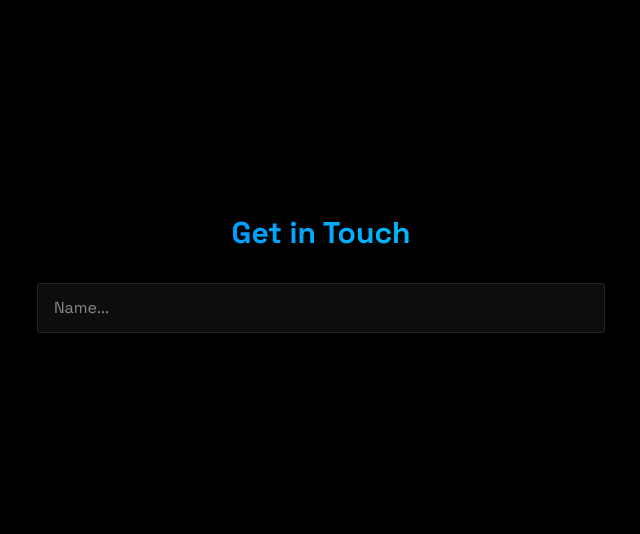
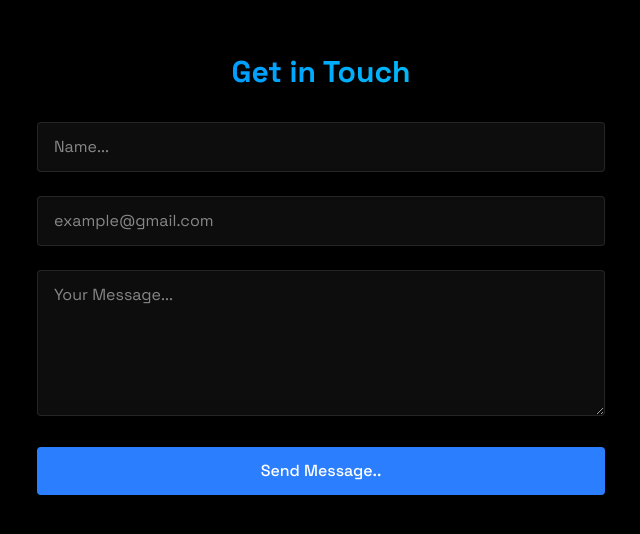
Before and after one commit to Kanishk1701/Portfolio-Website, a React (Vite) app: page / in a window 1280 px wide. Shown: the part 2714-3248 px from the top of the page, without its empty margins (319-959 px from the left). Built offline with nearby package versions, Linux system fonts and the light colour scheme.

Commit message:
More changes

```diff
--- a/src/components/sections/Contact.jsx
+++ b/src/components/sections/Contact.jsx
@@ -15,13 +15,38 @@ export const Contact = () => {
                 <form className="space-y-6">
                     <div className="relative">
                         <input type="text"
-                        id="name"
-                        name="name"
+                        id="Name"
+                        name="Name"
                         required
                         className="w-full bg-white/5 border border-white/10 rounded px-4 py-3 text-white transition focus:outline-none focus:border-blue-500 focus:bg-blue-500/5"
                         placeholder="Name..."
                         />
                     </div>
+                    <div className="relative">
+                        <input type="text"
+                        id="Email"
+                        name="Email"
+                        required
+                        className="w-full bg-white/5 border border-white/10 rounded px-4 py-3 text-white transition focus:outline-none focus:border-blue-500 focus:bg-blue-500/5"
+                        placeholder="example@gmail.com"
+                        />
+                    </div>
+                    <div className="relative">
+                        <textarea
+                        id="message"
+                        name="message"
+                        required
+                        rows={5}
+                        className="w-full bg-white/5 border border-white/10 rounded px-4 py-3 text-white transition focus:outline-none focus:border-blue-500 focus:bg-blue-500/5"
+                        placeholder="Your Message..."
+                        />
+                    </div>
+
+                    <button type="submit"
+                    className="w-full bg-blue-500 text-white py-3 px-6 rounded font-medium transition relative overflow-hidden hover:-translate-y-0.5 hover:shadow-[0_0_15px_rgba(59,130,246,0.4)]">
+                    Send Message..</button>
+
+
                 </form>
                 </div>
             </RevealOnScroll>
```
